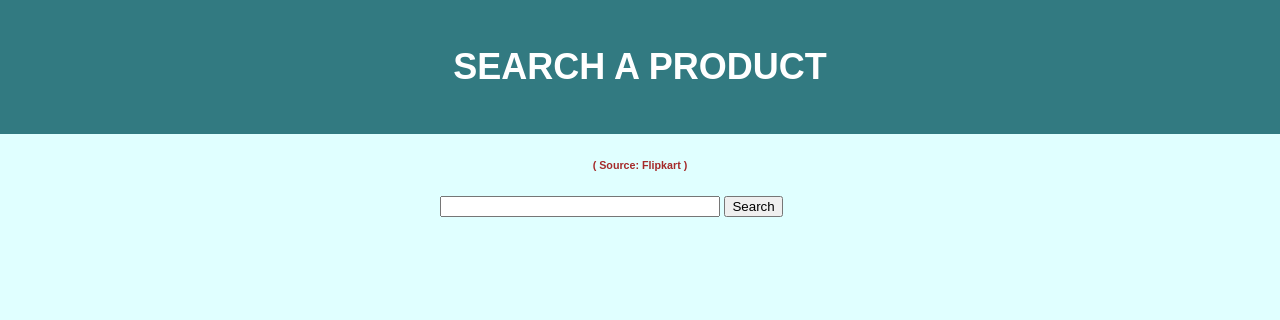
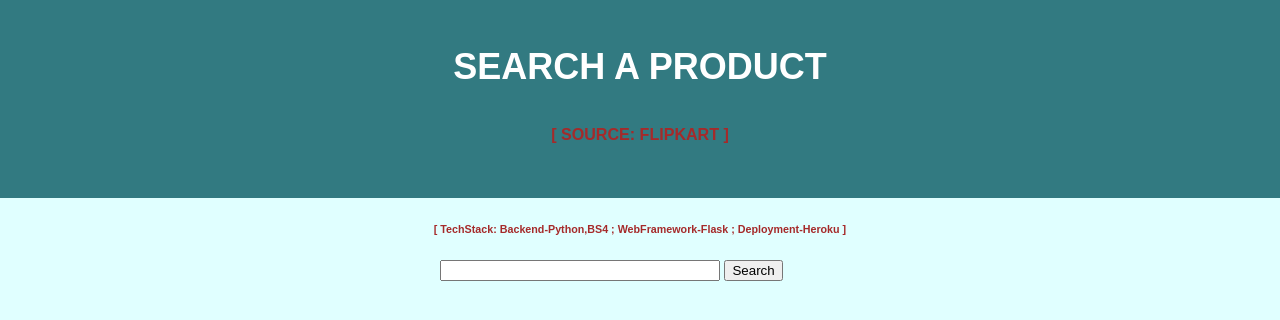
Before and after one commit to tanumalay/WebScrappingDeployment, a Flask app: page / in a window 1280 px wide. Shown: the top 320 px of the page. Run offline with Flask 2, Linux system fonts and the light colour scheme.

Commit message:
Update index.html
source added

```diff
--- a/templates/index.html
+++ b/templates/index.html
@@ -9,10 +9,11 @@
 {% block body %}
 <div class="header">
   <h2>Search a Product</h2>
+  <h6 style="text-align: center; color:brown;">[ Source: Flipkart ]</h6>
 </div>
 
+<h6 style="text-align: center; color:brown;">[ TechStack: Backend-Python,BS4 ; WebFramework-Flask ; Deployment-Heroku ]</h6>
 <div class="content">
-    <h6 style="text-align: center; color:brown;">( Source: Flipkart )</h6>
     <div class="form">
         <form action="/review" method="POST">
             <input type="text" name="content" id="content">
```
